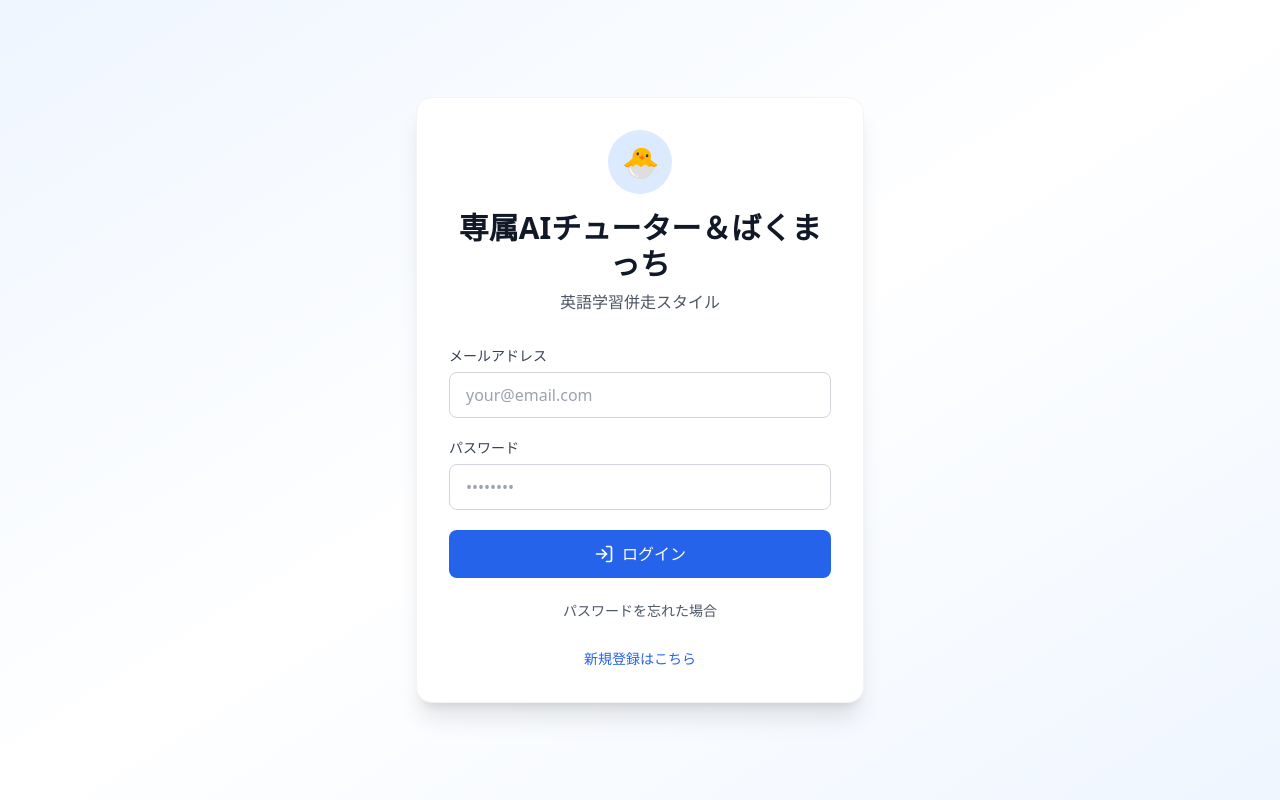
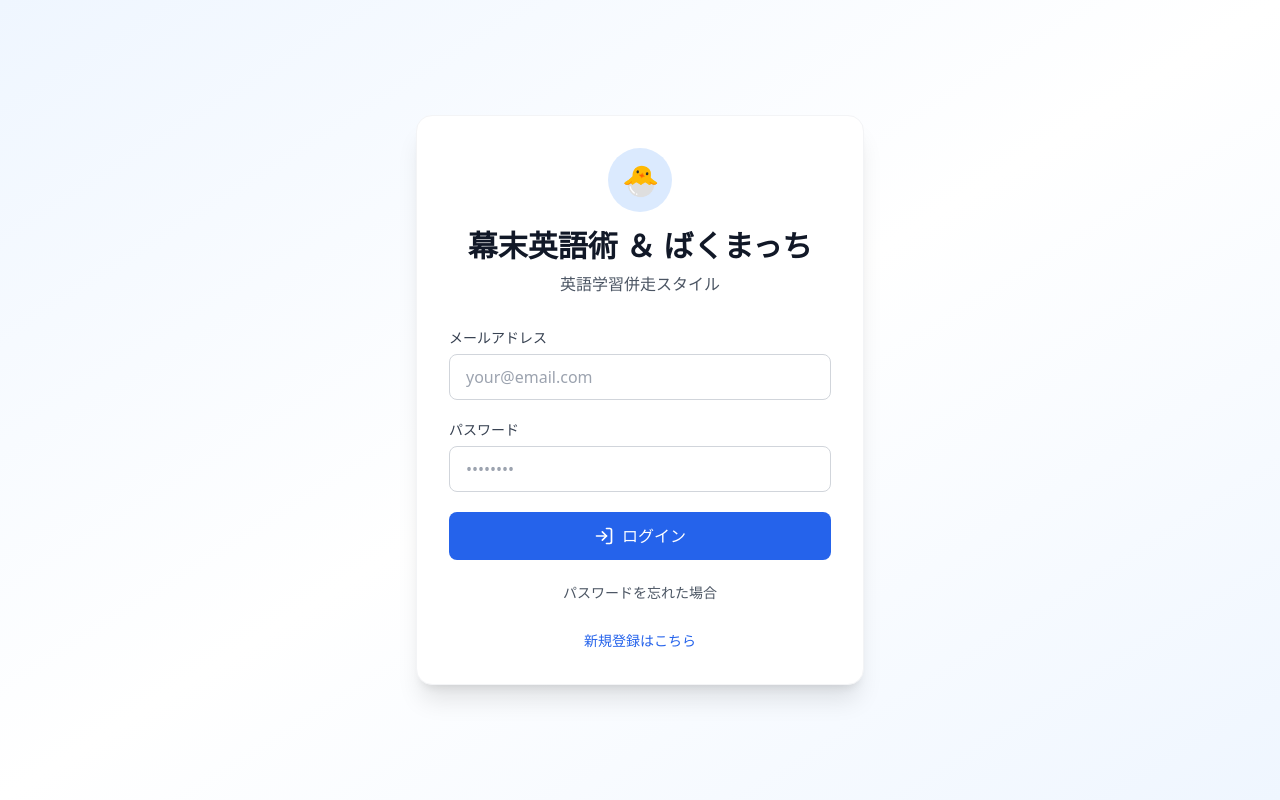
Before and after one commit to masaki009/Bakumatsu-New, a React (Vite) app: page / in a window 1280 px wide. Built offline with nearby package versions, Linux system fonts and the light colour scheme; no server answers.

Commit message:
Updated Login.tsx

```diff
--- a/src/components/Login.tsx
+++ b/src/components/Login.tsx
@@ -61,7 +61,7 @@ export default function Login() {
             <div className="inline-flex items-center justify-center w-16 h-16 bg-blue-100 rounded-full mb-4">
               <span className="text-3xl">🐣</span>
             </div>
-            <h1 className="text-3xl font-bold text-gray-900 mb-2">専属AIチューター＆ばくまっち</h1>
+            <h1 className="text-3xl font-bold text-gray-900 mb-2">幕末英語術 ＆ ばくまっち</h1>
             <p className="text-gray-600">英語学習併走スタイル</p>
           </div>
 
```
